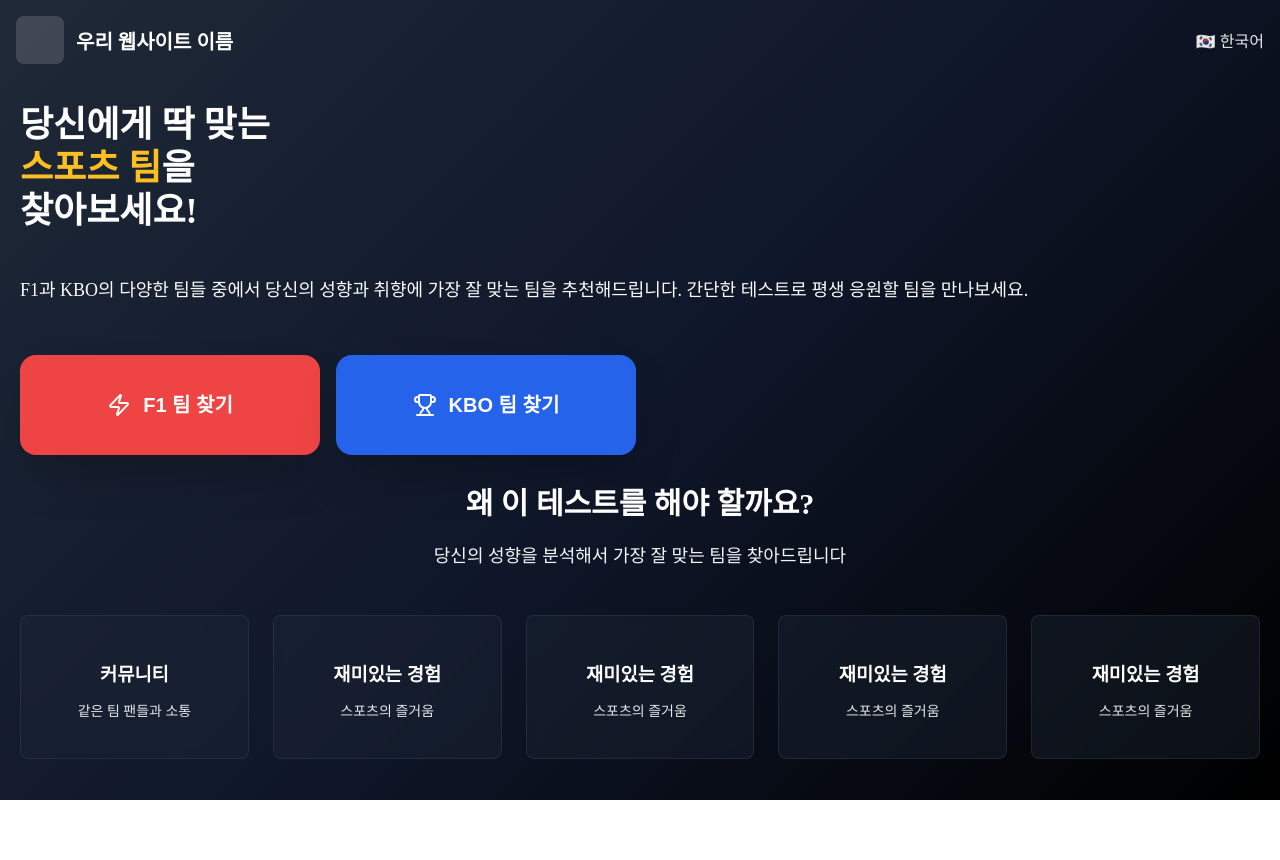
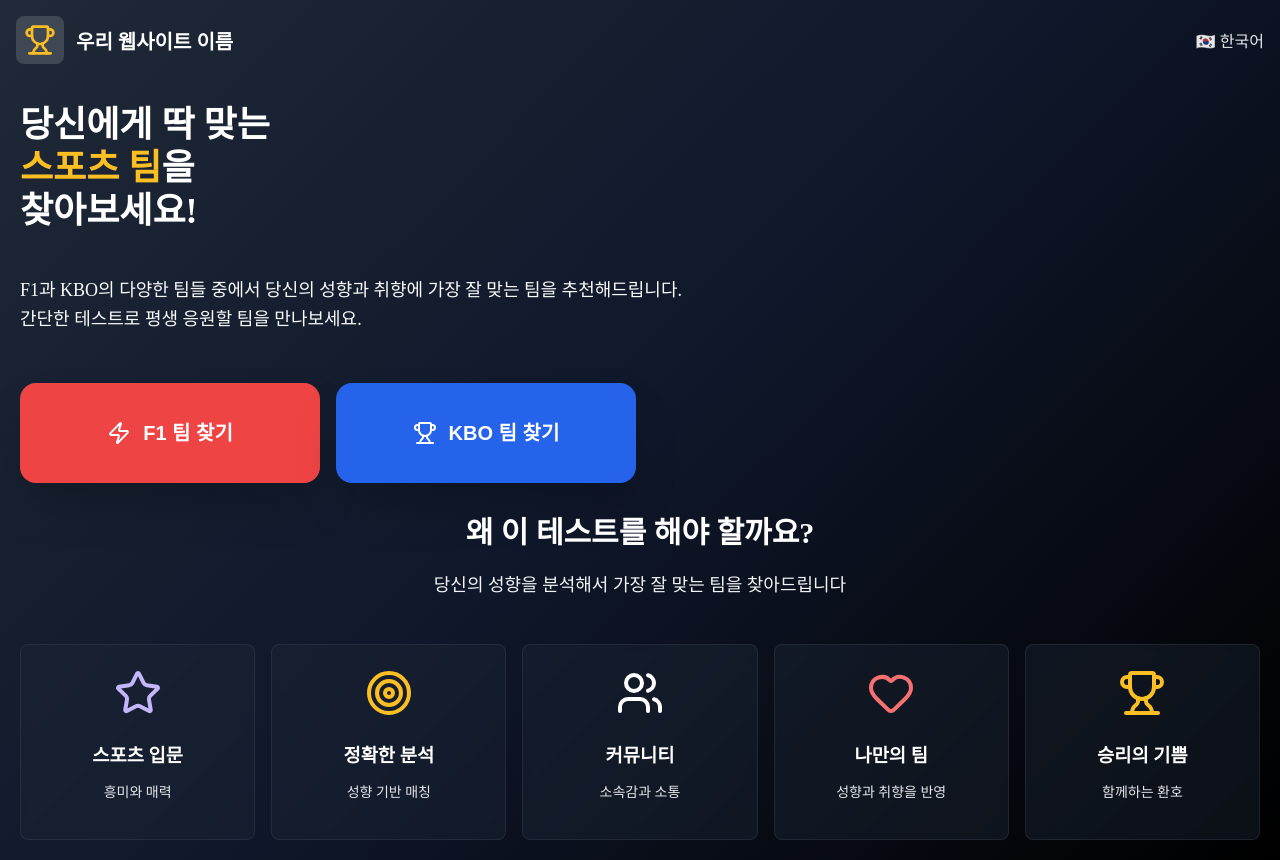
Before and after one commit to SportsTeamRecommend/FrontEnd, a React (Vite) app: page / in a window 1280 px wide. Before the commit the page ends 800 px from the top, so only its background shows below. Built offline with nearby package versions, Linux system fonts and the light colour scheme.

Commit message:
fix: header 아이콘 추가 및 descriptionBox_container 디자인 수정 및 아이콘 추가

```diff
--- a/src/components/DescriptionBox.jsx
+++ b/src/components/DescriptionBox.jsx
@@ -1,9 +1,9 @@
 import './DescriptionBox.css';
 
-const DescriptionBox = ({ des }) => {
-  console.log(des);
+const DescriptionBox = ({ des, icon }) => {
   return (
     <div className="DB_card">
+      {icon}
       <h3 className="feature-title">{des.title}</h3>
       <p className="feature-description">{des.description}</p>
     </div>
--- a/src/pages/Home.css
+++ b/src/pages/Home.css
@@ -30,6 +30,8 @@
   background: rgba(255, 255, 255, 0.15);
   border-radius: 0.5rem;
   display: flex;
+  align-items: center;
+  justify-content: center;
 }
 
 .logo-text {
@@ -185,8 +187,13 @@
 .DB_grid {
   display: grid;
   grid-template-columns: 1fr;
-  gap: 1.5rem;
+  gap: 1rem;
   margin: 20px;
+}
+
+.icon {
+  width: 3rem;
+  height: 3rem;
 }
 
 /* 반응형 */
--- a/src/pages/Home.jsx
+++ b/src/pages/Home.jsx
@@ -8,33 +8,28 @@ import { Trophy, Zap, Users, Target, Heart, Star } from 'lucide-react';
 const DB_Description = [
   {
     key: 1,
-    img: undefined,
-    title: '커뮤니티',
-    description: '같은 팀 팬들과 소통',
+    title: '스포츠 입문',
+    description: '흥미와 매력',
   },
   {
     key: 2,
-    img: undefined,
-    title: '재미있는 경험',
-    description: '스포츠의 즐거움',
+    title: '정확한 분석',
+    description: '성향 기반 매칭',
   },
   {
-    key: 2,
-    img: undefined,
-    title: '재미있는 경험',
-    description: '스포츠의 즐거움',
+    key: 3,
+    title: '커뮤니티',
+    description: '소속감과 소통',
   },
   {
-    key: 2,
-    img: undefined,
-    title: '재미있는 경험',
-    description: '스포츠의 즐거움',
+    key: 4,
+    title: '나만의 팀',
+    description: '성향과 취향을 반영',
   },
   {
-    key: 2,
-    img: undefined,
-    title: '재미있는 경험',
-    description: '스포츠의 즐거움',
+    key: 5,
+    title: '승리의 기쁨',
+    description: '함께하는 환호',
   },
 ];
 
@@ -51,7 +46,15 @@ const Home = () => {
       {/* Header */}
       <div className="header">
         <div className="logo-section">
-          <div className="logo-icon"></div>
+          <div className="logo-icon">
+            <Trophy
+              style={{
+                color: 'FBBF24',
+                width: '2rem',
+                height: '2rem',
+              }}
+            />
+          </div>
           <span className="logo-text">우리 웹사이트 이름</span>
         </div>
         <div className="language-selector">
@@ -73,12 +76,12 @@ const Home = () => {
               </h1>
               <p className="description">
                 F1과 KBO의 다양한 팀들 중에서 당신의 성향과 취향에 가장 잘 맞는
-                팀을 추천해드립니다. 간단한 테스트로 평생 응원할 팀을
-                만나보세요.
+                팀을 추천해드립니다. <br />
+                간단한 테스트로 평생 응원할 팀을 만나보세요.
               </p>
             </div>
 
-            {/* Search Buttons */}
+            {/* F1, KBO Buttons */}
             <div className="button-container">
               <button
                 className="sport-button f1-button"
@@ -116,11 +119,26 @@ const Home = () => {
             </p>
           </div>
           <div className="DB_grid">
-            <DescriptionBox des={DB_Description[0]} />
-            <DescriptionBox des={DB_Description[1]} />
-            <DescriptionBox des={DB_Description[2]} />
-            <DescriptionBox des={DB_Description[3]} />
-            <DescriptionBox des={DB_Description[4]} />
+            <DescriptionBox
+              des={DB_Description[0]}
+              icon={<Star className="icon" style={{ color: 'C4B5FD' }} />}
+            />
+            <DescriptionBox
+              des={DB_Description[1]}
+              icon={<Target className="icon" style={{ color: 'FBBF24' }} />}
+            />
+            <DescriptionBox
+              des={DB_Description[2]}
+              icon={<Users className="icon" style={{ color: 'FFFFFF' }} />}
+            />
+            <DescriptionBox
+              des={DB_Description[3]}
+              icon={<Heart className="icon" style={{ color: 'F87171' }} />}
+            />
+            <DescriptionBox
+              des={DB_Description[4]}
+              icon={<Trophy className="icon" style={{ color: 'FBBF24' }} />}
+            />
           </div>
         </section>
       </div>
```
